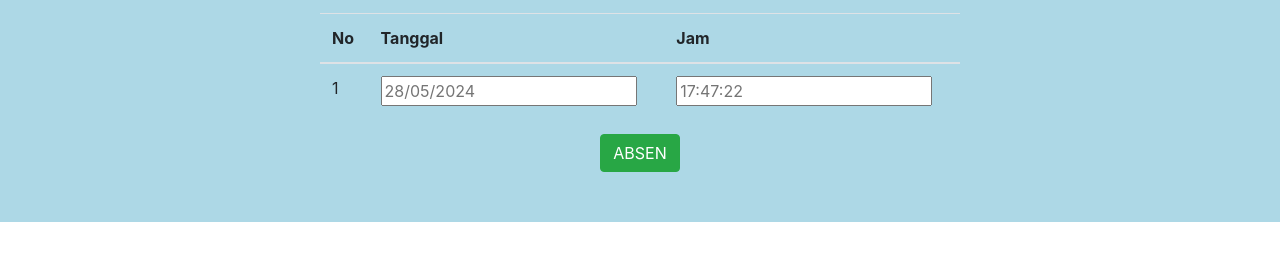
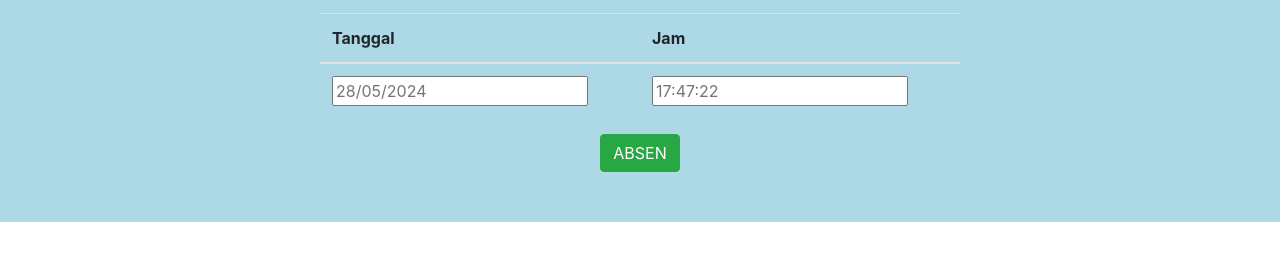
Before and after one commit to akiasmoro/coba, a plain HTML site: page index.html in a window 1280 px wide. Both pictures are taken after a click on the button "Buka". Shown: the part 373-634 px from the top of the page. Drawn offline with nearby package versions, Linux system fonts and the light colour scheme.

Commit message:
delete no

```diff
--- a/index.html
+++ b/index.html
@@ -89,7 +89,7 @@
     <button class="btn btn-success" onclick="myFunction()">Buka</button>
     <div id="myDIV">
 
-        <center><h2><p><span style="background-color:yellow;" >ABSEN</span></p></h2><table id="example1" class="table table-collapse" cellspacing="0" style="width:50%" align="center"><thead><tr><th>No</th><th>Tanggal</th><th>Jam</th></thead><tbody><tr><td>1</td><td><input type="text" id="tanggal1" name="tanggal1" placeholder="28/05/2024"></td><td><input type="text" id="jam1" name="jam1" placeholder="17:47:22"></td></tr><tr>  </tr></tbody></table>    <form action="" method="post" target="_blank"><button class="btn btn-success" name="action" value="bar" id="button"><i class="fa fa-camera"></i>ABSEN</button></form>
+        <center><h2><p><span style="background-color:yellow;" >ABSEN</span></p></h2><table id="example1" class="table table-collapse" cellspacing="0" style="width:50%" align="center"><thead><tr><th>Tanggal</th><th>Jam</th></thead><tbody><tr><td><input type="text" id="tanggal1" name="tanggal1" placeholder="28/05/2024"></td><td><input type="text" id="jam1" name="jam1" placeholder="17:47:22"></td></tr><tr>  </tr></tbody></table>    <form action="" method="post" target="_blank"><button class="btn btn-success" name="action" value="bar" id="button"><i class="fa fa-camera"></i>ABSEN</button></form>
 
 
     </div>
```
